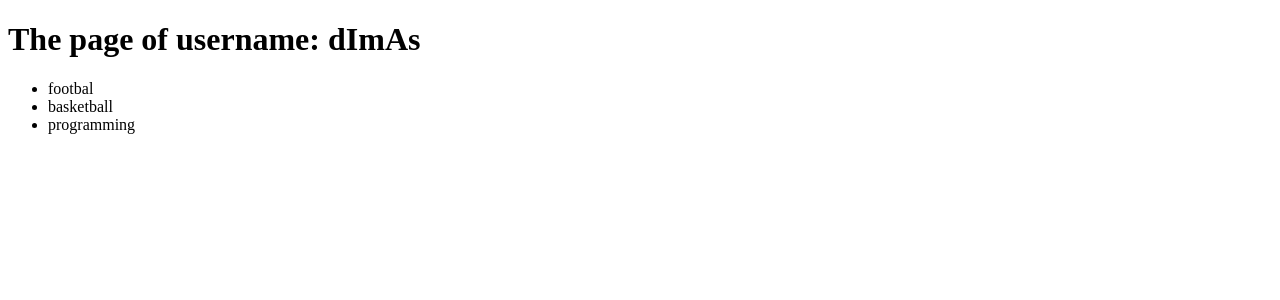
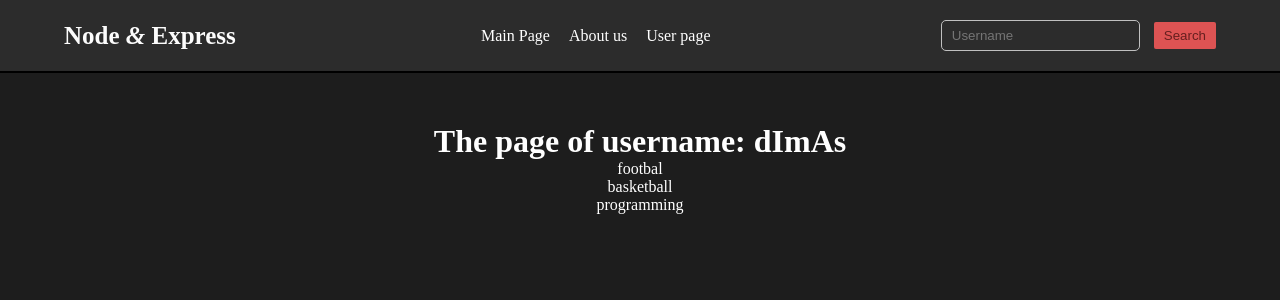
Before and after one commit to OatLatteMan/NodeJS, a Node server app: page /user/dImAs in a window 1280 px wide. Shown: the top 300 px of the page. Run offline with Node 20, Linux system fonts and the light colour scheme.

Commit message:
final corrections

```diff
--- /dev/null
+++ b/301224/views/blocks/header.ejs
@@ -0,0 +1,12 @@
+<header>
+    <span>Node <em>&</em> Express</span>
+    <nav>
+        <a href="/">Main Page</a>
+        <a href="/about">About us</a>
+        <a href="/user/dImAs">User page</a>
+    </nav>
+    <form>
+        <input type="text" placeholder="Username">
+        <button>Search</button>
+    </form>
+</header>
--- a/301224/views/user.ejs
+++ b/301224/views/user.ejs
@@ -1,18 +1,28 @@
 <!DOCTYPE html>
 <html lang="en">
+
 <head>
     <meta charset="UTF-8">
     <meta name="viewport" content="width=device-width, initial-scale=1.0">
     <title>Express JS</title>
+    <link rel="stylesheet" href="/css/main.css">
 </head>
+
 <body>
-    <h1>The page of username: <%= username %></h1>
-    <% if (username.toLowerCase() == 'dimas') {%>
-        <ul>
-            <% hobbies.forEach((el) => { %>
-                <li><%= el %></li>
-            <% }) %>
-        </ul>
-    <% } %>
+    <%- include('blocks/header') -%>
+        <main>
+            <h1>The page of username: <%= username %>
+            </h1>
+            <% if (username.toLowerCase()=='dimas' ) {%>
+                <ul>
+                    <% hobbies.forEach((el)=> { %>
+                        <li>
+                            <%= el %>
+                        </li>
+                        <% }) %>
+                </ul>
+                <% } %>
+        </main>
 </body>
+
 </html>
```
Also changed, not shown: 301224/views/about.ejs (+1 -11 lines), 301224/views/index.ejs (+6 -1 lines).
